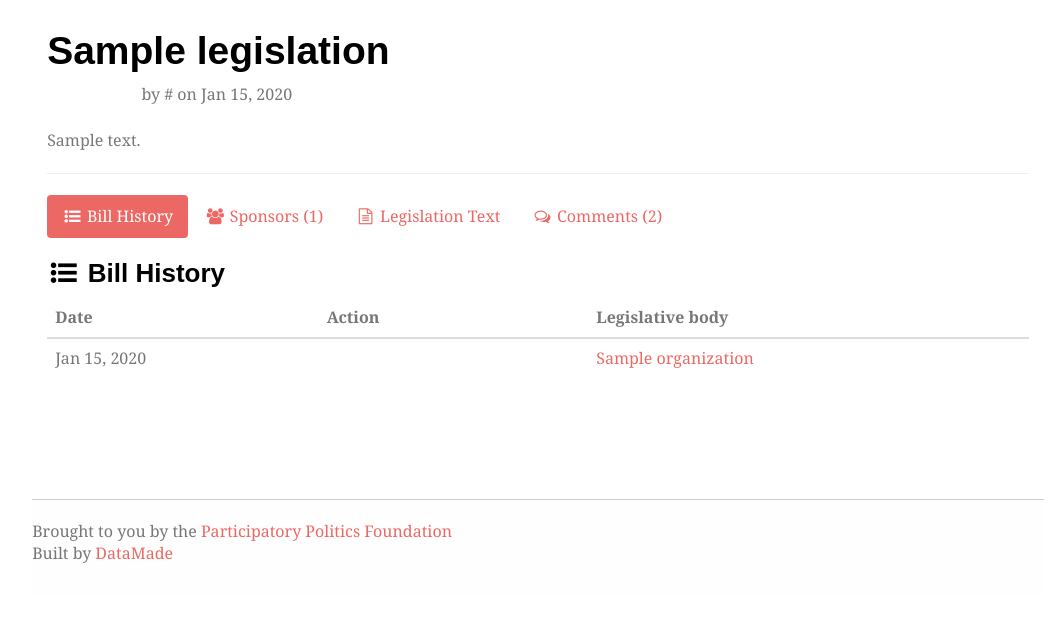
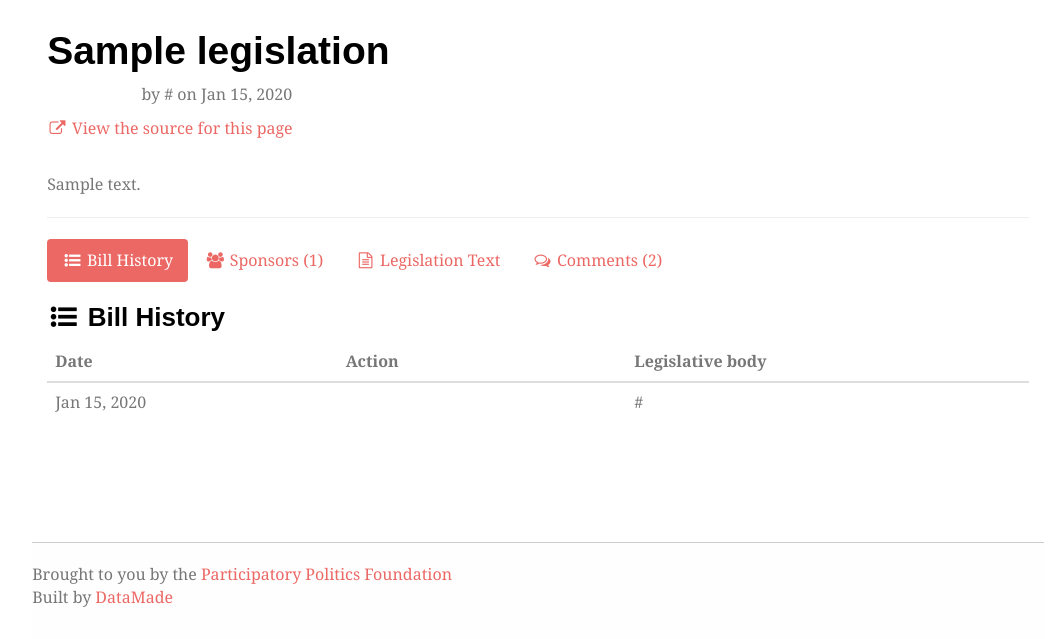
Before and after one commit to datamade/nyc-councilmatic, a Django app: template nyc/templates/nyc/legislation.html in a window 1280 px wide. Shown: the part 61-700 px from the top of the page, without its empty margins (102-1162 px from the left). Run offline with Django 3.2, Linux system fonts and the light colour scheme; the template is opened without the code that fills it: most values are stand-ins (such as "Sample title", 1, 10 or a date in 2020); parts of the project's set-up code (start-up, migrations or seed data) failed here and were passed over; some libraries are stand-ins or nearby versions; some web fonts are replaced.

Commit message:
added source urls for bills and people, linking to council members page

```diff
--- a/nyc/models.py
+++ b/nyc/models.py
@@ -93,7 +93,10 @@
 		# make link to committee if committee
 		if self.classification == 'committee':
 			return '<a href="/committee-detail/'+self.slug+'">'+self.name+'</a>'
-		# just return text if legislature or executive
+		# link to the council members page if its the council
+		if self.classification == 'legislature':
+			return '<a href="/council-members">'+self.name+'</a>'
+		# just return text if executive
 		else:
 			return self.name
 
--- a/nyc/templates/nyc/legislation.html
+++ b/nyc/templates/nyc/legislation.html
@@ -11,8 +11,10 @@
                 </h1>
 
                 {% if actions %}
-                    <span class='label label-{{legislation.current_action.label}}'>{{legislation.current_action.description | remove_action_subj }}</span> by {{legislation.current_org.link_html}} on {{legislation.last_action_date|date:'M d, Y'}}
+                    <p><span class='label label-{{legislation.current_action.label}}'>{{legislation.current_action.description | remove_action_subj }}</span> by {{legislation.current_org.link_html}} on {{legislation.last_action_date|date:'M d, Y'}}</p>
                 {% endif %}
+
+                <p><a href='{{legislation.source_url}}'><i class='fa fa-fw fa-external-link'></i> View the source for this page</a></p>
 
                 <p><br />{{ legislation.description }}</p>
 	            <hr />
@@ -54,7 +56,7 @@
                                     <tr>
                                         <td class='nowrap'>{{action.date|date:'M d, Y'}}</td>
                                         <td><span class='label label-{{action.label}}'>{{action.description | remove_action_subj}}</span></td>
-                                        <td><a href="/committee-detail/{{ action.organization.slug }}">{{ action.organization.name }}</a></td>
+                                        <td>{{action.organization.link_html|safe}}</td>
                                     </tr>
                                 {% endfor %}
                             </tbody>
--- a/nyc/templates/nyc/person.html
+++ b/nyc/templates/nyc/person.html
@@ -17,6 +17,8 @@
                     {% endif %}
                 </small>
             </h1>
+
+            <p><a href='{{person.source_url}}'><i class='fa fa-fw fa-external-link'></i> View the source for this page</a></p>
 
             {% if memberships %}
                 <table class='table'>
```
